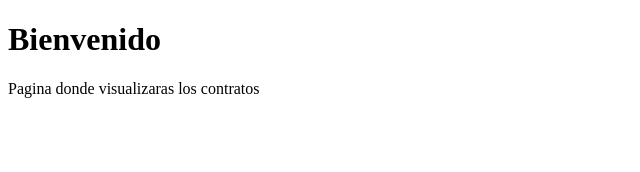
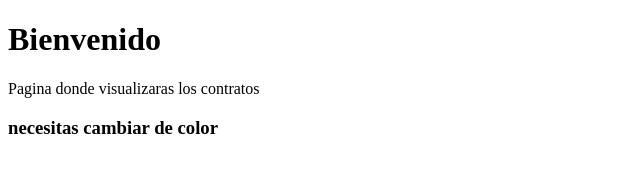
Before and after one commit to DrL1ght/pagina-web, a plain HTML site: page index.html in a window 1280 px wide. Shown: the whole page, without its empty margins (0-640 px from the left). Drawn offline with Linux system fonts and the light colour scheme.

Commit message:
Ingresar h3
Explico el porque se ingresa el h3 dado que necesitamos tambien enfatizar ciertos textos

```diff
--- a/index.html
+++ b/index.html
@@ -9,6 +9,7 @@
     <body>
     <h1>Bienvenido</h1>
     <p>Pagina donde visualizaras los contratos</p>
+    <h3>necesitas cambiar de color</h3>
     </body>
 
 </html>
```
